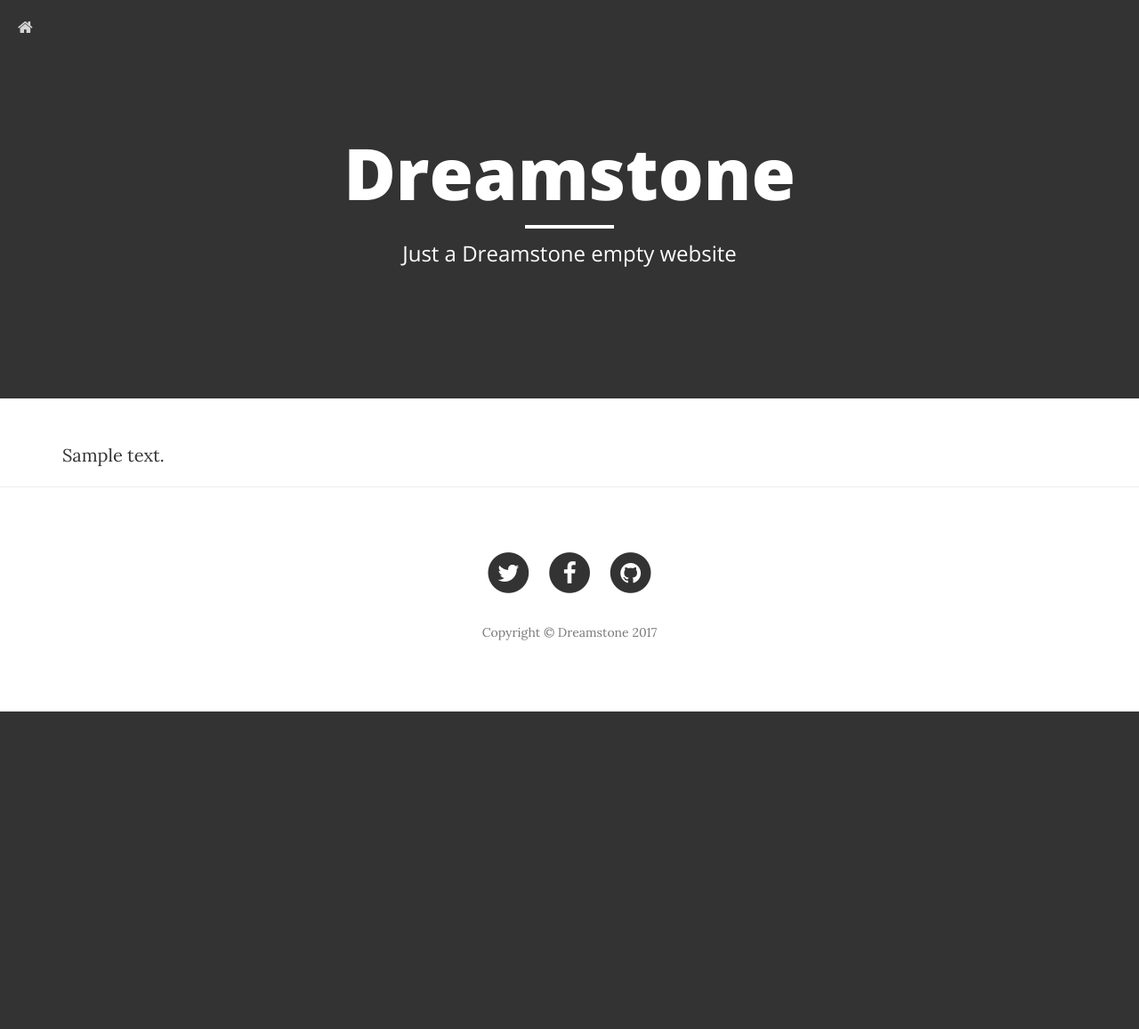
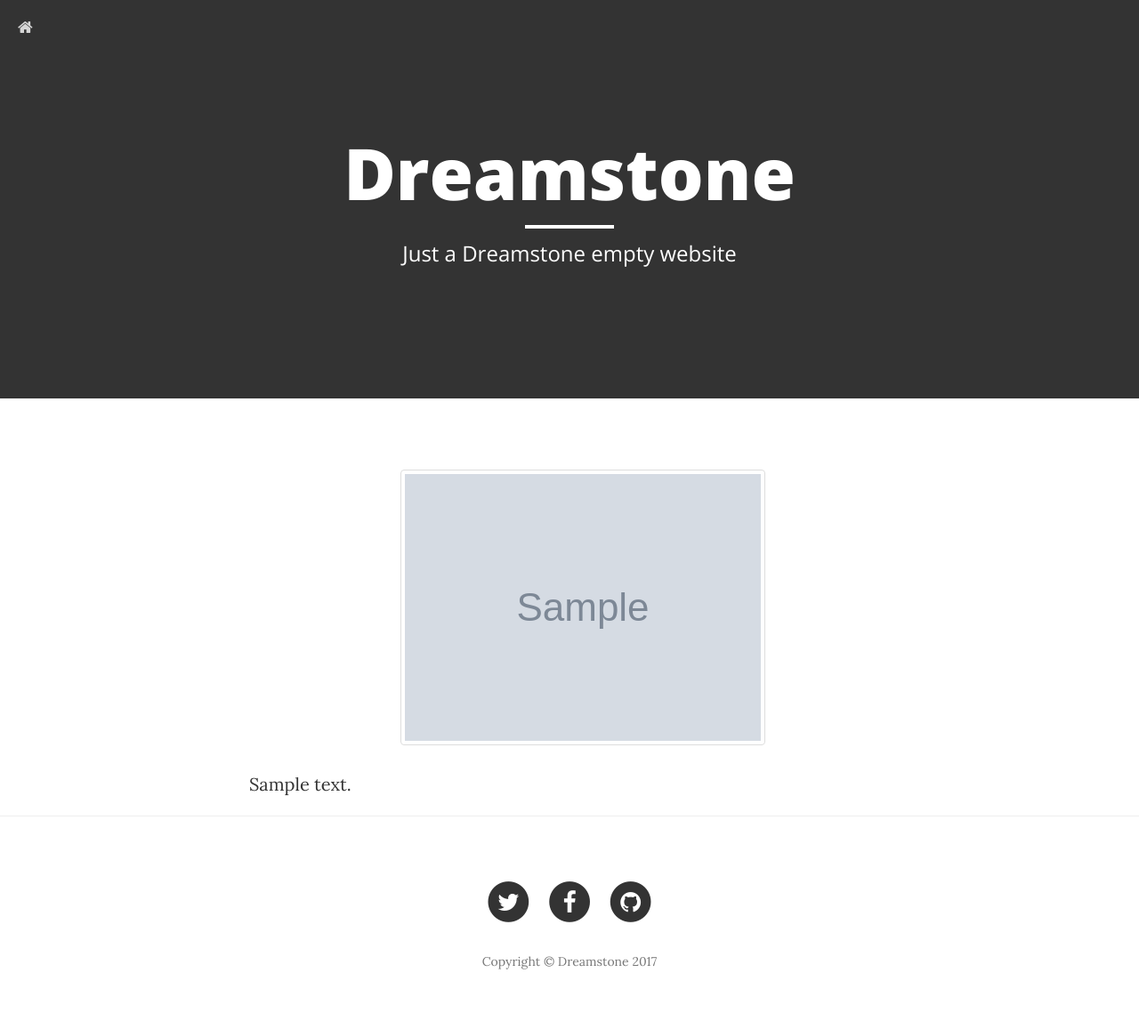
Before and after one commit to davelima/dreamstone, a Symfony app: template app/Resources/views/frontend/pages/index.html.twig in a window 1280 px wide. Shown: the whole page at 89% size. Before the commit the page ends 800 px from the top, so only its background shows below. Run offline with Twig, Linux system fonts and the light colour scheme; the template is opened without the code that fills it: most values are stand-ins (such as "Sample title", 1, 10 or a date in 2020); grey boxes marked "Sample" are stand-in pictures; some libraries are stand-ins or nearby versions.

Commit message:
Improving Pages module frontend

```diff
--- a/app/Resources/views/frontend/pages/index.html.twig
+++ b/app/Resources/views/frontend/pages/index.html.twig
@@ -1,7 +1,22 @@
 {% extends 'frontend/base.html.twig' %}
 
 {% block body %}
-{{ page.content }}
+<div class="container">
+    <div class="row">
+        <div class="col-lg-8 col-lg-offset-2 col-md-10 col-md-offset-1">
+            <div class="page-body">
+            {% if page.image is defined %}
+                <p class="text-center">
+                    <img src="{{ asset('uploads/pages/m/' ~ page.image) }}"
+                        alt="{{ page.title }}" alt="{{ page.title }}"
+                        class="thumbnail">
+                </p>
+            {% endif %}
+            {{ page.content|raw }}
+            </div>
+        </div>
+    </div>
+</div>
 {% endblock %}
 
 {% block stylesheets %}
--- a/web/assets/dist/css/frontend.css
+++ b/web/assets/dist/css/frontend.css
@@ -414,3 +414,8 @@ body {
     font-size: 10px;
     text-decoration: none;
 }
+
+.page-body .thumbnail {
+    margin: 0 auto;
+    position: relative;
+}
```
Also changed, not shown: src/AppBundle/Controller/Frontend/PagesController.php (+5 -3 lines).
